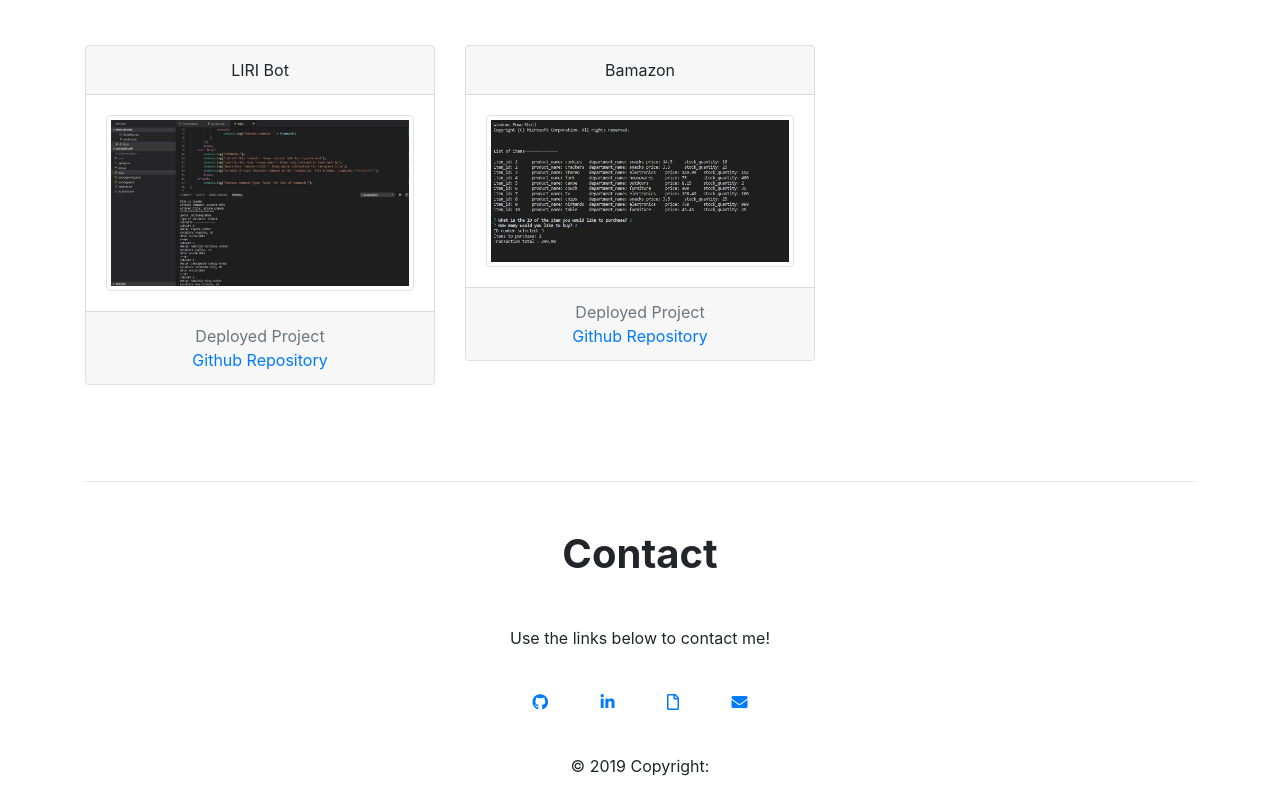
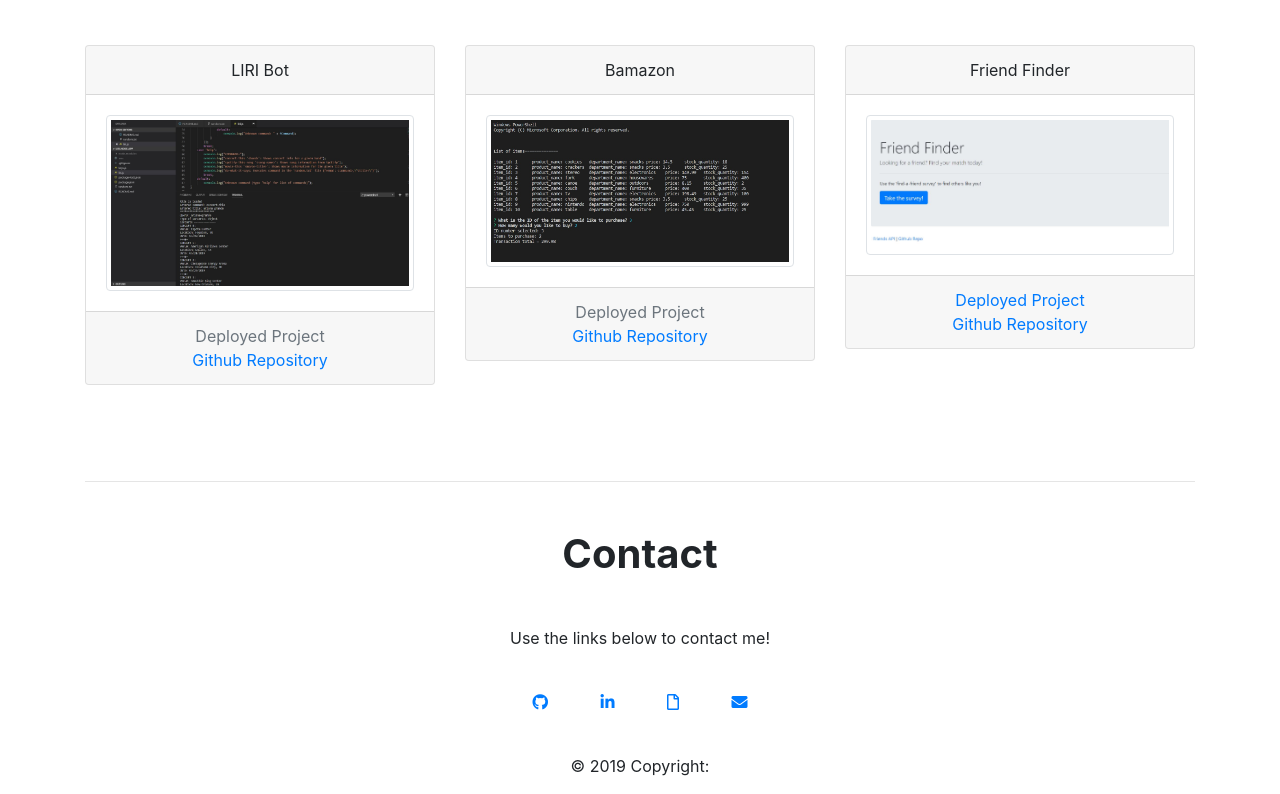
Before and after one commit to phillipbooker/reboot-portfolio, a plain HTML site: page index.html in a window 1280 px wide. Shown: the part 2719-3513 px from the top of the page. Drawn offline with nearby package versions, Linux system fonts and the light colour scheme.

Commit message:
Adds friend finder project to homework assignments.

```diff
--- a/index.html
+++ b/index.html
@@ -251,6 +251,20 @@
                             </div>
                         </div>
                     </div>
+                    <div class="col-md-4 mb-5">
+                        <div class="card text-center">
+                            <div class="card-header">
+                                Friend Finder
+                            </div>
+                            <div class="card-body">
+                                <img class="img-thumbnail" src="assets/images/friend.JPG" alt="Third slide">
+                            </div>
+                            <div class="card-footer text-muted">
+                                <p class="mb-0"><a href="https://friend-finder-fshw.herokuapp.com/">Deployed Project</a></p>
+                                <p class="mb-0"><a href="https://github.com/phillipbooker/FriendFinder">Github Repository</a></p>
+                            </div>
+                        </div>
+                    </div>
                 </div>
             </section>
 
```
Also changed, not shown: assets/images/friend.JPG (added).
